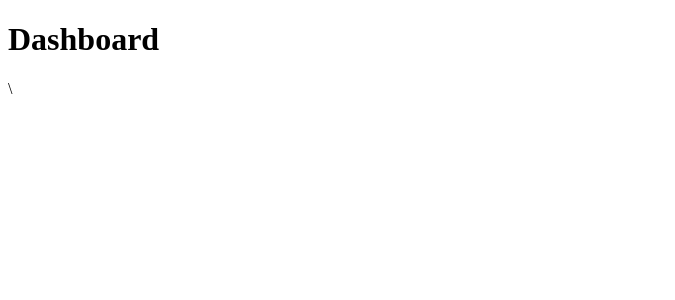
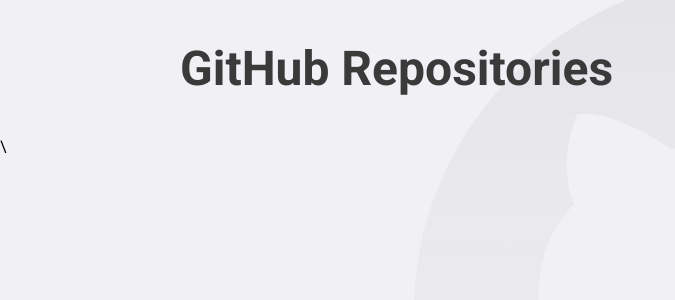
Before and after one commit to pablorodrigo/gostack_bootcamp11, a React (Create React App) app in the folder codes/first_react_project_typescript/: page / in a window 1280 px wide. Shown: the top 300 px of the page, without its empty margins (0-675 px from the left). Built offline with nearby package versions, Linux system fonts and the light colour scheme.

Commit message:
[ReactJS][Learning][FirstCompleteApp][frontend] - Configured Styled Components

```diff
--- a/codes/first_react_project_typescript/package.json
+++ b/codes/first_react_project_typescript/package.json
@@ -14,6 +14,7 @@
     "react-dom": "^16.13.1",
     "react-router-dom": "^5.1.2",
     "react-scripts": "3.4.1",
+    "styled-components": "^5.1.0",
     "typescript": "~3.7.2"
   },
   "scripts": {
@@ -39,6 +40,7 @@
   },
   "devDependencies": {
     "@types/react-router-dom": "^5.1.5",
+    "@types/styled-components": "^5.1.0",
     "@typescript-eslint/eslint-plugin": "^2.30.0",
     "@typescript-eslint/parser": "^2.30.0",
     "eslint": "^6.8.0",
--- a/codes/first_react_project_typescript/public/index.html
+++ b/codes/first_react_project_typescript/public/index.html
@@ -7,6 +7,7 @@
     <meta name="theme-color" content="#3A3A3A" />
 
     <title>Github Explore</title>
+    <link href="https://fonts.googleapis.com/css2?family=Roboto:wght@400;700&display=swap" rel="stylesheet">
   </head>
   <body>
     <noscript>You need to enable JavaScript to run this app.</noscript>
--- a/codes/first_react_project_typescript/src/App.tsx
+++ b/codes/first_react_project_typescript/src/App.tsx
@@ -1,11 +1,15 @@
 import React from 'react';
 import { BrowserRouter } from 'react-router-dom';
 import Routes from './routes';
+import GlobalStyle from './styles/global';
 
 const App: React.FC = () => (
-  <BrowserRouter>
-    <Routes />
-  </BrowserRouter>
+  <>
+    <BrowserRouter>
+      <Routes />
+    </BrowserRouter>
+    <GlobalStyle />
+  </>
 );
 
 export default App;
--- a/codes/first_react_project_typescript/src/routes/pages/Dashboard/index.tsx
+++ b/codes/first_react_project_typescript/src/routes/pages/Dashboard/index.tsx
@@ -1,7 +1,9 @@
 import React from 'react';
 
+import { Title } from './styles';
+
 const Dashboard: React.FC = () => {
-  return <h1>Dashboard</h1>;
+  return <Title>GitHub Repositories</Title>;
 };
 
 export default Dashboard;
--- /dev/null
+++ b/codes/first_react_project_typescript/src/routes/pages/Dashboard/styles.ts
@@ -0,0 +1,6 @@
+import styled from 'styled-components';
+
+export const Title = styled.h1`
+  font-size: 48px;
+  color: #3a3a3a;
+`;
--- /dev/null
+++ b/codes/first_react_project_typescript/src/styles/global.ts
@@ -0,0 +1,32 @@
+import * as styled from 'styled-components';
+import gitHubBackground from '../assets/github-background.svg';
+
+export default styled.createGlobalStyle`
+  * {
+    margin: 0;
+    padding: 0;
+    outline: 0;
+    box-sizing: border-box;
+  }
+
+  body {
+    background: #f0f0f5 url(${gitHubBackground}) no-repeat 70% top;
+    -webkit-font-smoothing: antialiased; /*it let the letter mode detailed*/
+  }
+
+  body,
+  input,
+  button {
+    font: 16px Roboto, sans-serif;
+  }
+
+  #root {
+    max-width: 960px;
+    margin: 0 auto;
+    padding: 40px 20px;
+  }
+
+  button {
+    cursor: pointer;
+  }
+`;
--- a/codes/first_react_project_typescript/tsconfig.json
+++ b/codes/first_react_project_typescript/tsconfig.json
@@ -7,6 +7,7 @@
       "esnext"
     ],
     "allowJs": true,
+    "noImplicitAny": false,
     "skipLibCheck": true,
     "esModuleInterop": true,
     "allowSyntheticDefaultImports": true,
```
Also changed, not shown: codes/first_react_project_typescript/.eslintrc.json, codes/first_react_project_typescript/src/assets/github-background.svg (added), 1 other file (tests, documents, lock files or other folders).
